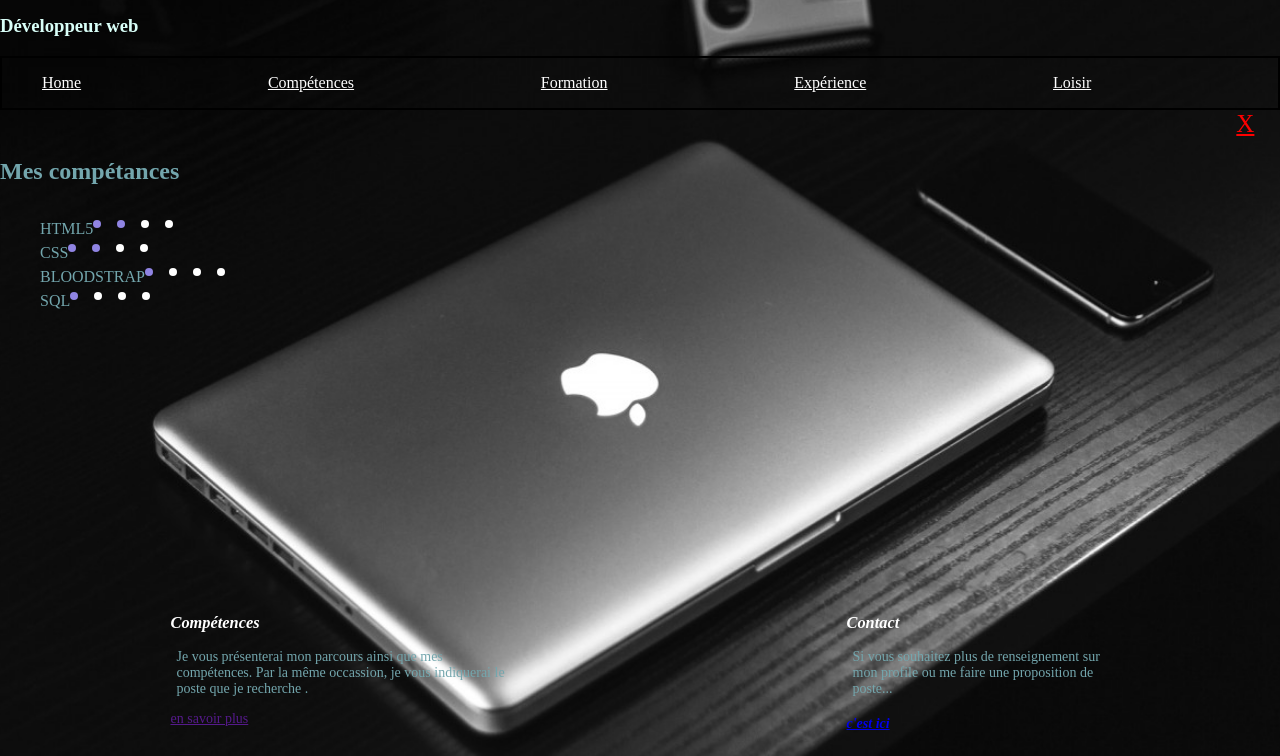
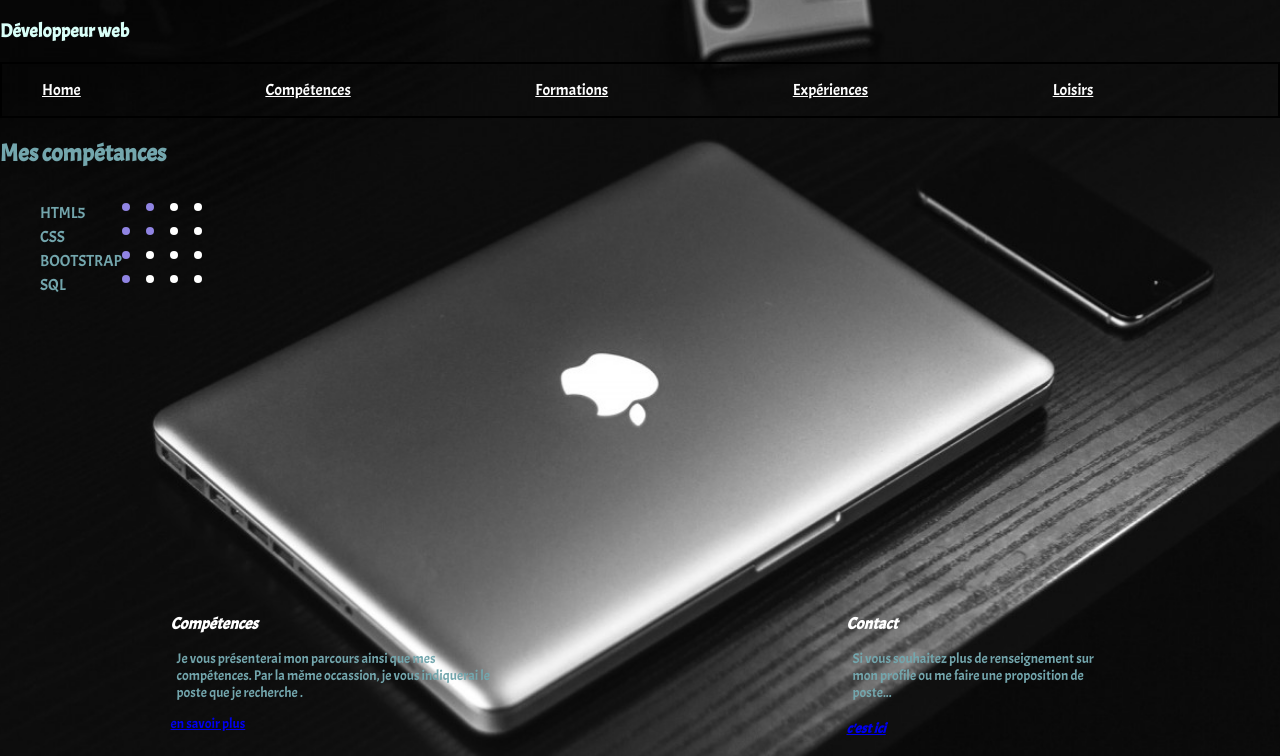
Before and after one commit to billele/ecv, a plain HTML site: page index.html in a window 1280 px wide. Both pictures are taken after a click on the link "Compétences". Shown: the part 65-821 px from the top of the page. Drawn offline with Linux system fonts and the light colour scheme; files whose address does not match are found by name.

Commit message:
ajout de compétance et formation

```diff
--- a/cv.css
+++ b/cv.css
@@ -3,6 +3,7 @@ body
   margin: 0px;
   padding: 0px;
   height: 100vh;
+  font-family: titre;
 }
 
 header
@@ -18,6 +19,9 @@ header
 {
   border: 2px solid black;
 
+}
+#experience {
+  overflow: auto;
 }
 .total {
   display: flex;
@@ -65,21 +69,20 @@ span {
 .rondquatre span:nth-child(-n+1){
   background: #9084e3;
 }
-.quit
-{
-  width: 98%;
-  display: flex;
-  flex-direction: row-reverse;
-  color: red;
-  font-size: 25px;
+.rond {
+  margin-left: auto;
 }
+
 .toto:target {
   display: block;
-  height: 300px;
+  height: auto;
   width: 100%;
   overflow: auto;
   color: #73a6ad;
-
+}
+@font-face {
+  font-family: 'titre';
+  src: url('acme.ttf')
 }
 .toto:target ~ #always {
   display: none;
--- a/index.html
+++ b/index.html
@@ -15,15 +15,14 @@
           <ul>
             <li><a class="liun"href="#">Home</a></li>
             <li><a class="liun"href="#compétance">Compétences</a></li>
-            <li><a class="liun"href="#">Formation</a></li>
-            <li><a class="liun"href="#">Expérience</a></li>
-            <li><a class="liun"href="#">Loisir</a></li>
+            <li><a class="liun"href="#formation">Formations</a></li>
+            <li><a class="liun"href="#experience">Expériences</a></li>
+            <li><a class="liun"href="#loisir">Loisirs</a></li>
           </ul>
         </div>
       </header>
       <main>
-        <section class="toto" id="compétance">
-          <a href="#" class="quit">X</a>
+        <section class="toto" id="compétance" class="comp">
           <h1>Mes compétances</h1>
           <div class="total">
             <div class="liste">
@@ -32,7 +31,7 @@
                   <div>
                     <li>HTML5</li>
                   </div>
-                  <div>
+                  <div class="rond">
                     <span></span>
                     <span></span>
                     <span></span>
@@ -43,7 +42,7 @@
                 <div>
                   <li>CSS</li>
                 </div>
-                <div>
+                <div class="rond">
                   <span></span>
                   <span></span>
                   <span></span>
@@ -52,9 +51,9 @@
                 </div>
                 <div class="rondtrois">
                 <div>
-                  <li>BLOODSTRAP</li>
+                  <li>BOOTSTRAP</li>
                 </div>
-                <div>
+                <div class="rond">
                   <span></span>
                   <span></span>
                   <span></span>
@@ -65,7 +64,7 @@
                 <div>
                   <li>SQL</li>
                 </div>
-                <div>
+                <div class="rond">
                   <span></span>
                   <span></span>
                   <span></span>
@@ -75,18 +74,34 @@
               </ul>
             </div>
           </div>
-
         </section>
         <section class="toto" id="formation">
-          <a href="#" class="quit">X</a>>
+          <ul>
+            <li><p><FONT color="red">2007-2009</font>- Bts Informatique de Gestion-Icoges</br>Administrateur Réseaux</p></li>
+            <li><p><FONT color="red">2006-2007</font>- Dut Informatique de Gestion-Université de Jussieux</br>Math Informatique</p></li>
+            <li><p><FONT color="red">2004-2006</font>- Bac science Industriel-Lycée Dorion</p></li>
+          </ul>
 
         </section>
         <section class="toto" id="experience">
-          <a href="#" class="quit">X</a>>
+          <ul>
+            <li><p><FONT color="red">2016</font>- Fondation Louis Vuitton- Neuilly sur Seine-7mois</br>- Controle et sécurité</p></li>
+              <li><p><FONT color="red">2016</font>- STS- Paris- <b>stagiaire</b>- 7semaines</br>- Controle et sécurité</br>- Déploiement de Logiciel à distance</br>- Maintenance logiciel</p>
+            <li><p><FONT color="red">2016</font>- Aramis SI- St Pierre du Perray-<b> Administrateur Réseaux</b>-6semaines</br>- Déploiement d'un Réseaux</br>- Maintenance logiciel</br>- Création de compte utilisateur sur windows serveur 2003</p></li>
+          </ul>
 
         </section>
+        <section class="toto" id="loisir">
+          <ul>
+            <li>Sport</li>
+            <li>Jeux-Video</li>
+            <li>Informatique</li>
+            <li>Cinéma</li>
+            <li>Music</li>
+          </ul>
+        </section>
         <section id="always" >
-          <p class="text">bienvenue sur mon site de recherche emploie pour un métier de développement web.Ce site a pour but de vous exposer mon savoir faire pour suciter votre interer. Je vous présenterai mon parcours ainsi que mes compétences. Par la même occassion, je vous indiquerai le poste que je recherche. </p>
+          <p class="text">bienvenue sur mon site de recherche d'emploie pour un métier de développeur web.Ce site a pour but de vous exposer mon savoir faire pour suciter votre interer. Je vous présenterai mon parcours ainsi que mes compétences. Par la même occassion, je vous indiquerai le poste que je recherche. </p>
           <p class="text">je m'appel Zaroui Billele,j'ai 30ans résidant sur Paris, actuellement en formation de développeur web, je souhaite retrouver un poste correspondant a la fin de ma formation. Mes atouts sont une bonne capacité de diagnostic et d'adaptation, une facilité à travailler en groupe, ainsi qu'une grande pour l'informatique et la technologie.</p>
         </section>
       </main>
@@ -97,7 +112,7 @@
       <div class="comp">
         <h3 class="foot"><i>Compétences</i></h3>
         <p class="text">Je vous présenterai mon parcours ainsi que mes compétences. Par la même occassion, je vous indiquerai le poste que je recherche .</p>
-        <a href="">en savoir plus</a>
+        <a href="#compétance">en savoir plus</a>
       </div>
       <div class="con">
         <h3 class="foot"><i>Contact</i></h3>
```
Also changed, not shown: acme.ttf (added).
